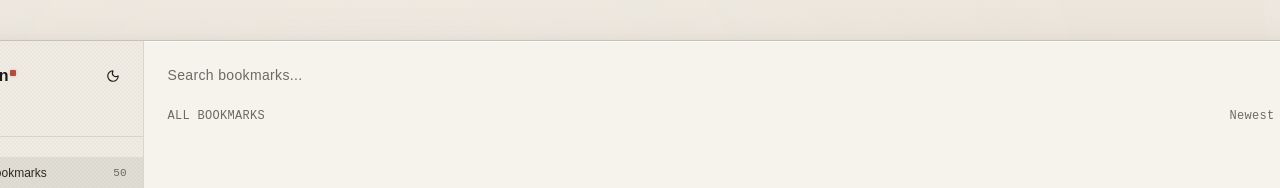
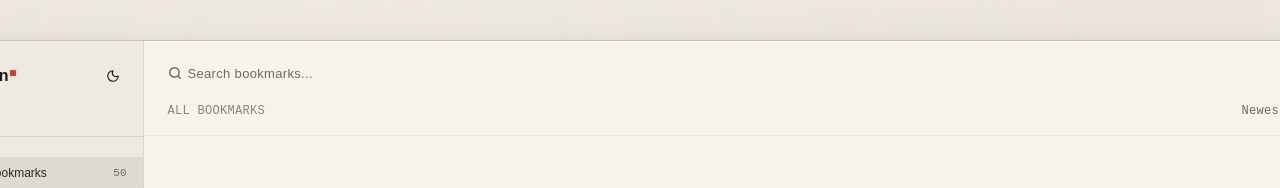
Before and after one commit to ogzhanolguncu/ronin, a React (Vite) app in the folder web2/: page / in a window 1280 px wide. Shown: the top 188 px of the page. Built offline with nearby package versions, Linux system fonts and the light colour scheme.

Commit message:
fix: layout

```diff
--- a/web2/src/components/content/toolbar.tsx
+++ b/web2/src/components/content/toolbar.tsx
@@ -4,20 +4,18 @@ import { NativeSelect, NativeSelectOption } from "@/components/ui/native-select"
 
 export function ContentToolbar() {
   return (
-    <>
-      <div className="px-6 pt-6 pb-4">
-        <div className="flex items-center gap-2">
-          {/* <SearchIcon className="size-3.5 text-sumi" /> */}
-          <Input
-            variant="ghost"
-            placeholder="Search bookmarks..."
-            className="search-input flex-1"
-          />
-        </div>
+    <div className="border-b border-border-soft/50">
+      <div className="px-6 pt-5 pb-3">
+        <Input
+          variant="ghost"
+          placeholder="Search bookmarks..."
+          className="flex-1 text-[13px] placeholder:text-[13px] border-b border-transparent transition-colors duration-300 focus:border-border-soft"
+          leftIcon={<SearchIcon strokeWidth={2.5} />}
+        />
       </div>
 
-      <div className="flex items-baseline justify-between px-6 pb-4">
-        <h2 className="text-xs font-mono tracking-wide text-muted2 uppercase">
+      <div className="flex items-baseline justify-between px-6 pb-3">
+        <h2 className="text-xs font-mono tracking-wide text-muted2/80 uppercase">
           All bookmarks
         </h2>
         <NativeSelect variant="ghost" size="sm" defaultValue="newest">
@@ -27,6 +25,6 @@ export function ContentToolbar() {
           <NativeSelectOption value="za">Z → A</NativeSelectOption>
         </NativeSelect>
       </div>
-    </>
+    </div>
   );
 }
--- a/web2/src/components/ui/input.tsx
+++ b/web2/src/components/ui/input.tsx
@@ -17,12 +17,26 @@ const inputVariants = cva(
   }
 )
 
+type InputProps = React.ComponentProps<"input"> &
+  VariantProps<typeof inputVariants> & {
+    leftIcon?: React.ReactNode
+    rightIcon?: React.ReactNode
+  }
+
 function Input({
   className,
   variant,
   type,
+  leftIcon,
+  rightIcon,
   ...props
-}: React.ComponentProps<"input"> & VariantProps<typeof inputVariants>) {
+}: InputProps) {
+  const isGhost = variant === "ghost"
+
+  const iconClasses =
+    "pointer-events-none absolute top-1/2 -translate-y-1/2 select-none text-muted2 [&>svg]:size-3.5"
+
+  if (!leftIcon && !rightIcon) {
     return (
       <input
         type={type}
@@ -33,4 +47,37 @@ function Input({
     )
   }
 
+  return (
+    <div className="relative w-full" data-slot="input-wrapper">
+      {leftIcon && (
+        <span
+          className={cn(iconClasses, isGhost ? "left-0" : "left-2.5")}
+          aria-hidden="true"
+        >
+          {leftIcon}
+        </span>
+      )}
+      <input
+        type={type}
+        data-slot="input"
+        className={cn(
+          inputVariants({ variant }),
+          leftIcon && (isGhost ? "pl-5" : "pl-8"),
+          rightIcon && (isGhost ? "pr-5" : "pr-8"),
+          className
+        )}
+        {...props}
+      />
+      {rightIcon && (
+        <span
+          className={cn(iconClasses, isGhost ? "right-0" : "right-2.5")}
+          aria-hidden="true"
+        >
+          {rightIcon}
+        </span>
+      )}
+    </div>
+  )
+}
+
 export { Input, inputVariants }
--- a/web2/src/components/ui/native-select.tsx
+++ b/web2/src/components/ui/native-select.tsx
@@ -29,17 +29,17 @@ function NativeSelect({
         data-slot="native-select"
         data-size={size}
         className={cn(
-          "w-full min-w-0 appearance-none py-1 pr-8 pl-2.5 text-sm transition-colors outline-none select-none selection:bg-primary selection:text-primary-foreground disabled:pointer-events-none disabled:cursor-not-allowed",
+          "w-full min-w-0 appearance-none py-1 text-sm transition-colors outline-none select-none selection:bg-primary selection:text-primary-foreground disabled:pointer-events-none disabled:cursor-not-allowed",
           isGhost
-            ? "border-transparent bg-transparent font-mono text-xs tracking-wide text-muted2 cursor-pointer hover:text-foreground focus-visible:border-transparent focus-visible:ring-0"
-            : "h-8 rounded-lg border border-input bg-transparent placeholder:text-muted-foreground focus-visible:border-ring focus-visible:ring-3 focus-visible:ring-ring/50 aria-invalid:border-destructive aria-invalid:ring-3 aria-invalid:ring-destructive/20 data-[size=sm]:h-7 data-[size=sm]:rounded-[min(var(--radius-md),10px)] data-[size=sm]:py-0.5 dark:bg-input/30 dark:hover:bg-input/50 dark:aria-invalid:border-destructive/50 dark:aria-invalid:ring-destructive/40"
+            ? "pr-5 pl-0 bg-transparent font-mono text-xs tracking-wide text-muted2 cursor-pointer transition-colors duration-300 hover:text-foreground focus-visible:ring-0"
+            : "pr-8 pl-2.5 h-8 rounded-lg border border-input bg-transparent placeholder:text-muted-foreground focus-visible:border-ring focus-visible:ring-3 focus-visible:ring-ring/50 aria-invalid:border-destructive aria-invalid:ring-3 aria-invalid:ring-destructive/20 data-[size=sm]:h-7 data-[size=sm]:rounded-[min(var(--radius-md),10px)] data-[size=sm]:py-0.5 dark:bg-input/30 dark:hover:bg-input/50 dark:aria-invalid:border-destructive/50 dark:aria-invalid:ring-destructive/40"
         )}
         {...props}
       />
       <ChevronDownIcon
         className={cn(
-          "pointer-events-none absolute top-1/2 right-2.5 size-4 -translate-y-1/2 select-none",
-          isGhost ? "text-muted2" : "text-muted-foreground"
+          "pointer-events-none absolute top-1/2 -translate-y-1/2 select-none transition-all duration-300",
+          isGhost ? "right-0 size-3 text-muted2 group-hover/native-select:text-foreground" : "right-2.5 size-4 text-muted-foreground"
         )}
         aria-hidden="true"
         data-slot="native-select-icon"
--- a/web2/src/index.css
+++ b/web2/src/index.css
@@ -278,15 +278,6 @@ body {
   background: transparent;
 }
 
-/* Search input focus transition */
-.search-input {
-  border-bottom: 1px solid transparent;
-  transition: border-color 300ms ease;
-}
-.search-input:focus {
-  border-color: var(--border-soft);
-}
-
 /* Shimmer animation for skeletons */
 @keyframes shimmer {
   0% {
```
Lines whose indentation alone changed are shown as unchanged.
